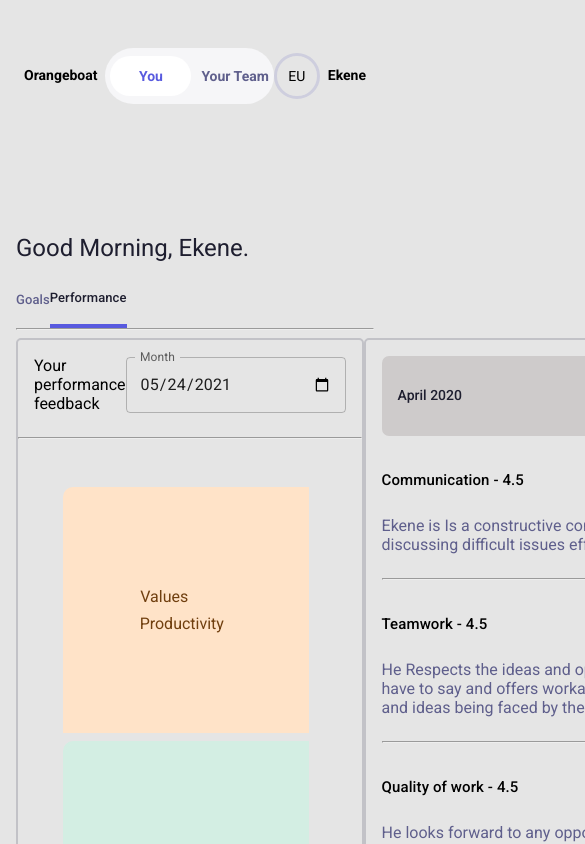
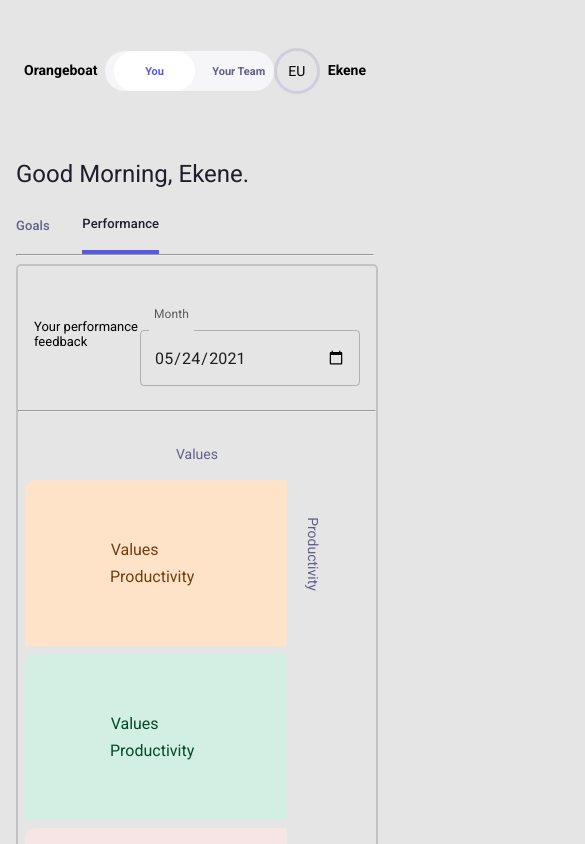
Before and after one commit to nkemjikaobi/beam, a React (Create React App) app: page / in a window 390 px wide. Shown: the top 844 px of the page, 585 px wide, since content can reach past the window. Built offline with nearby package versions, Linux system fonts and the light colour scheme.

Commit message:
Responsiveness

```diff
--- a/src/Components/Greetings/Greetings.module.scss
+++ b/src/Components/Greetings/Greetings.module.scss
@@ -4,4 +4,7 @@
     font-weight : $font-weight-dense;
     line-height : 130%;
     color : #1E1E2F;
+    @include breakpoint("s"){
+        margin-top: 4rem;
+    }
 }
--- /dev/null
+++ b/src/Components/Icons/stock/horizontalRule.tsx
@@ -0,0 +1,22 @@
+/* eslint-disable max-len */
+import React from "react";
+/**
+ * @param {Object} props Component props
+ * @returns {React.Component} React component
+ */
+const SVG = (props: unknown): unknown => (
+  <svg
+    fill="none"
+    height="8"
+    viewBox="0 0 418 8"
+    width="418"
+    xmlns="http://www.w3.org/2000/svg"
+  >
+    <path
+      d="M417.354 4.35352C417.549 4.15825 417.549 3.84167 417.354 3.64641L414.172 0.46443C413.976 0.269168 413.66 0.269168 413.464 0.46443C413.269 0.659692 413.269 0.976275 413.464 1.17154L416.293 3.99996L413.464 6.82839C413.269 7.02365 413.269 7.34024 413.464 7.5355C413.66 7.73076 413.976 7.73076 414.172 7.5355L417.354 4.35352ZM4.37114e-08 4.5L417 4.49996L417 3.49996L-4.37114e-08 3.5L4.37114e-08 4.5Z"
+      fill="#CECEDE"
+    />
+  </svg>
+);
+
+export default SVG;
--- /dev/null
+++ b/src/Components/Icons/stock/verticalRule.tsx
@@ -0,0 +1,22 @@
+/* eslint-disable max-len */
+import React from "react";
+/**
+ * @param {Object} props Component props
+ * @returns {React.Component} React component
+ */
+const SVG = (props: unknown): unknown => (
+  <svg
+    fill="none"
+    height="384"
+    viewBox="0 0 8 384"
+    width="8"
+    xmlns="http://www.w3.org/2000/svg"
+  >
+    <path
+      d="M4.35355 0.646454C4.15829 0.451202 3.84171 0.451202 3.64645 0.646454L0.464466 3.82843C0.269204 4.02371 0.269204 4.3403 0.464466 4.53555C0.659728 4.7308 0.976311 4.7308 1.17157 4.53555L4 1.70712L6.82843 4.53555C7.02369 4.7308 7.34027 4.7308 7.53553 4.53555C7.7308 4.3403 7.7308 4.02371 7.53553 3.82843L4.35355 0.646454ZM4.5 384L4.5 1.00003L3.5 1.00003L3.5 384H4.5Z"
+      fill="#CECEDE"
+    />
+  </svg>
+);
+
+export default SVG;
--- a/src/Components/NavBar/Navbar.module.scss
+++ b/src/Components/NavBar/Navbar.module.scss
@@ -28,6 +28,9 @@
         border-radius: to-rem(70);
         font-weight: $font-weight-bold;
         color: #5F5F8C;
+        @include breakpoint("s"){
+            height: 2.5rem;
+        }
         .active{
             background-color: color(White);
             width: to-rem(81);
@@ -37,6 +40,13 @@
             align-items: center;
             justify-content: center;
             color: color(Purple);
+            @include breakpoint("s"){
+                width: 5.0625rem;
+                height: 2.5rem;
+            }
+        }
+        @include breakpoint("s"){
+            font-size: to-rem(11);
         }
     }
 
--- a/src/Components/PerformanceComments/PerformanceComments.module.scss
+++ b/src/Components/PerformanceComments/PerformanceComments.module.scss
@@ -6,6 +6,13 @@
     display: flex;
     padding: 1rem;
     flex-direction: column;
+    @include breakpoint("m"){
+        width: 60%;
+    }
+    @include breakpoint("s"){
+        width: 90%;
+        margin-top: 1rem;
+    }
     .header {
         display: flex;
         justify-content: space-between;
@@ -15,6 +22,9 @@
         padding : 1rem;
         width: to-rem(454);
         height: to-rem(48);
+        @include breakpoint("m"){
+            width: 90%;
+        }
         p {
             font-weight: $font-weight-dense;
             font-size: $font-size-medium;
@@ -49,10 +59,16 @@
                 text-align: left;
                 font-size: to-rem(15);
                 margin-bottom: 1.5rem;
+                @include breakpoint("s"){
+                    margin-bottom: 1rem;
+                }
             }
             p {
                 color: #5F5F8C;
                 margin-bottom: 1.5rem;
+                @include breakpoint("s"){
+                    font-size: to-rem(13);
+                }
             }
         }
 
--- a/src/Components/PerformanceDetails/PerformanceDetails.module.scss
+++ b/src/Components/PerformanceDetails/PerformanceDetails.module.scss
@@ -1,4 +1,7 @@
 @import '../../Assets//styles/shared-styles.scss';
 .wrapper {
     display: flex;
+    @include breakpoint("s"){
+        flex-direction: column;
+    }
 }
--- a/src/Components/PerformanceFeedBack/PerformanceFeedBack.module.scss
+++ b/src/Components/PerformanceFeedBack/PerformanceFeedBack.module.scss
@@ -3,19 +3,75 @@
     border: 2px solid #c2c2c7;
     width: to-rem(607);
     border-radius: to-rem(5);
+    @include breakpoint("m"){
+        width: 30%;
+    }
+    @include breakpoint("s"){
+        width: 100%;
+    }
     .header{
         display: flex;
         justify-content: space-between;
         align-items: center;
         padding: 1rem;
+        @include breakpoint("m"){
+            flex-direction: column;
+            p{
+                font-size: to-rem(13);
+            }
+            div{
+                margin-top: 1rem;
+            }
+        }
+        @include breakpoint("s"){
+            flex-direction: row;
+        }
+    }
+.horizontalWrapper{
+    display: flex;
+    justify-content: space-around;
+    align-items: center;
+    margin-top: 2rem;
+    p{
+        font-style: normal;
+        font-weight: $font-weight-regular;
+        font-size: to-rem(14);
+        line-height: 146%;
+        display: flex;
+        align-items: center;
+        color: #5F5F8C;
+    }
+}
+    .bodyWrapper{
+        display: flex;
+        .productivityWrappper{
+            margin-top: 2.7rem;
+            p{
+                width: 30%;
+                margin-top: 10px;
+                transform: rotate(90deg);
+                font-style: normal;
+                font-weight: $font-weight-regular;
+                font-size: to-rem(14);
+                line-height: 146%;
+                display: flex;
+                align-items: center;
+                color: #5F5F8C;
+            }
+        }
+
     }
     .body {
         display: flex;
         flex-wrap: wrap;
         justify-content: center;
         align-items: center;
-        margin-top: 3rem;
+        margin-top: 2rem;
         background-color: transparent;
+
+        @include breakpoint("s"){
+            margin-top: 1rem;
+        }
 
         .item {
             display: flex;
@@ -27,6 +83,13 @@
             border-radius: to-rem(10 0 0 0);
             margin-right: 0.5rem;
             margin-bottom: 0.5rem;
+            @include breakpoint("m"){
+                width: 12rem;
+                height: 10rem;
+            }
+            @include breakpoint("s"){
+                width: 90%;
+            }
             div:first-child {
                 margin-left: to-rem(-35);
                 margin-bottom: 0.5rem;
--- a/src/Components/PerformanceFeedBack/PerformanceFeedBack.tsx
+++ b/src/Components/PerformanceFeedBack/PerformanceFeedBack.tsx
@@ -24,6 +24,11 @@ const PerformanceFeedBack = () => {
         </div>
       </div>
       <hr />
+      <div className={styles.horizontalWrapper}>
+        <p>Values</p>
+        <Icon name="horizontalRule" />
+      </div>
+      <div className={styles.bodyWrapper}>
         <div className={styles.body}>
           {PerformanceData.map((data: IPerformance) => {
             return (
@@ -48,6 +53,11 @@ const PerformanceFeedBack = () => {
             );
           })}
         </div>
+        <div className={styles.productivityWrappper}>
+          <Icon name="verticalRule" />
+          <p>Productivity</p>
+        </div>
+      </div>
     </div>
   );
 };
--- a/src/Components/PerformanceHeaders/PerformanceHeaders.module.scss
+++ b/src/Components/PerformanceHeaders/PerformanceHeaders.module.scss
@@ -6,6 +6,9 @@
         align-items: center;
         width: 15%;
         height: to-rem(40);
+        @include breakpoint("s"){
+            width: 40%;
+        }
         h6 {
             color: #5F5F8C;
             font-size: 13px;
```
Lines whose indentation alone changed are shown as unchanged.
